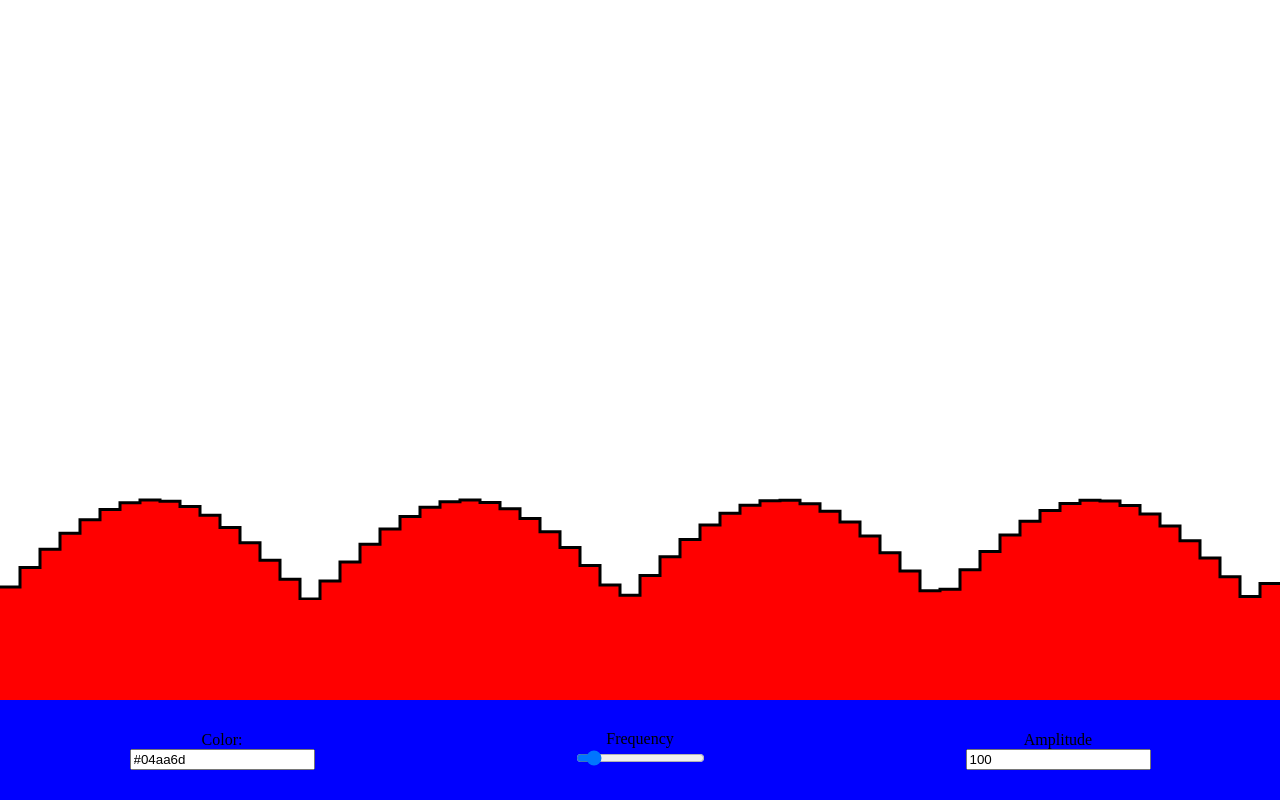
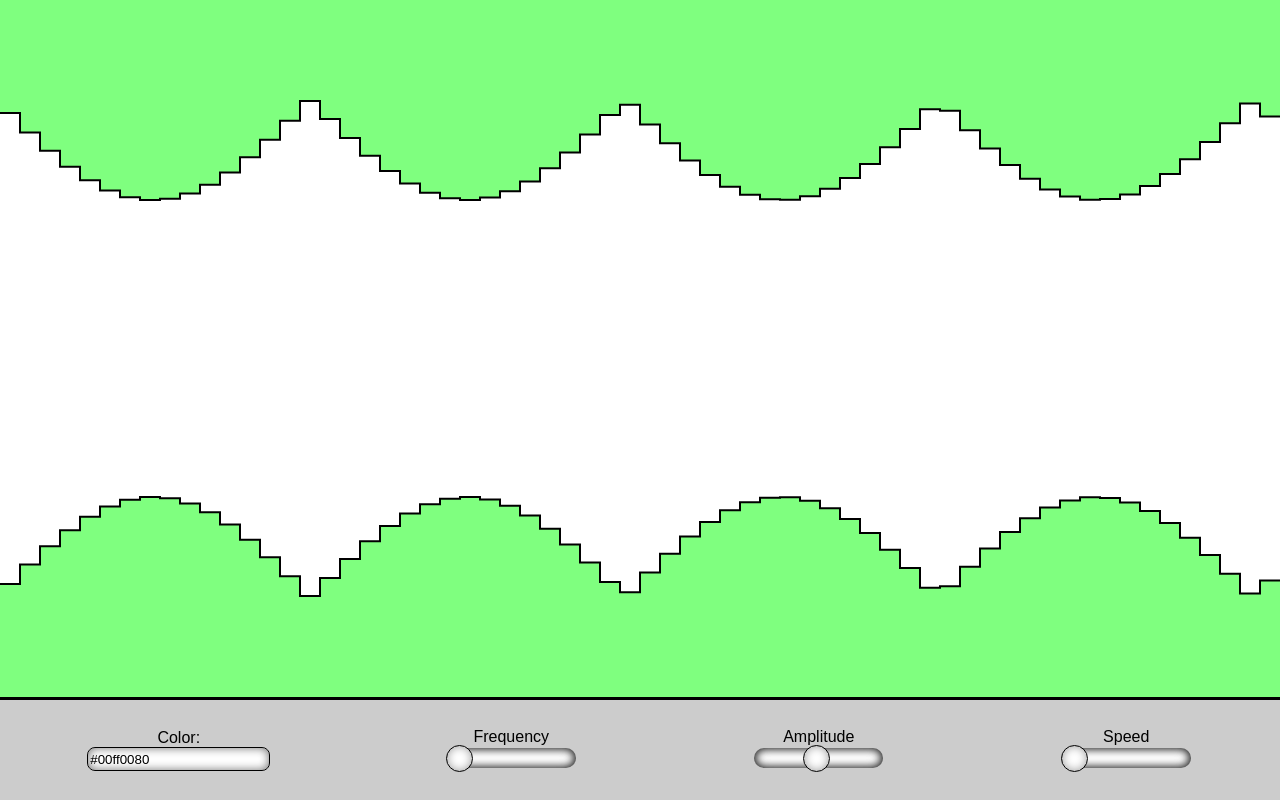
Before and after one commit to AdamEvans158/RectangleSineWaves, a plain HTML site: page index.html in a window 1280 px wide. Drawn offline with Linux system fonts and the light colour scheme.

Commit message:
3/12/2023 Updates
Added ranges for sine values. Fixed page  styling. added top wave

```diff
--- a/index.html
+++ b/index.html
@@ -16,17 +16,22 @@
             <div class="color-container flex-item">
                 <label for="colorInput" class="color-label">Color:</label>
                 <br>
-                <input type="text" name="color input" id="colorInput" class="color-input" placeholder="Enter a color" value="#04aa6d">
+                <input type="text" name="color input" id="colorInput" class="color-input" placeholder="Enter a color" value="#00ff0080">
             </div>
             <div class="frequency-container flex-item">
                 <label for="freqInput" class="freq-label">Frequency</label>
                 <br>
-                <input type="range" name="freqency input" id="freqInput" step="0.01" min="0.01" max="1" value="0.1">
+                <input type="range" name="freqency input" id="freqInput" step="0.01" min="0.001" max="1" value="0.001">
             </div>
             <div class="amp-container flex-item">
                 <label for="ampInput" class="amp-label">Amplitude</label>
                 <br>
-                <input type="text" name="Amplitude Input" id="ampInput" placeholder="Enter amplitude value" value="100">
+                <input type="range" min="10" value="100" name="Amplitude Input" id="ampInput" value="100">
+            </div>
+            <div class="speed-container flex-item">
+                <label for="speedInput" class="speed-label">Speed</label>
+                <br>
+                <input type="range" name="speed input" id="speedInput" min="0.01" max="0.25" step="0.01" value="0.01" class="speedInput">
             </div>
         </div>
     </div>
--- a/js/Rectangle.js
+++ b/js/Rectangle.js
@@ -1,24 +1,29 @@
 export default class Rectangle{
-    constructor(x, y, width, height, amp, freq){
+    constructor(x, y, width, height, amp, freq, speed){
         this.x = x;
         this.y = y;
-        this.i = this.x;
+        this.i = 0;
         this.width = width;
         this.height = height;
-        this.color = "red";
         this.amp = amp;
         this.freq = freq;
+        this.speed = speed;
     }
 
     draw(ctx){
-        ctx.fillStyle = this.color;
         ctx.fillRect(this.x, this.y, this.width, this.height);
     }
 
     update(ctx, canvasHeight){
-        this.i -= 1;
-        this.height = Math.abs(Math.sin(this.i * this.freq)) * this.amp;
-        this.y = canvasHeight - 100 - this.height
+        this.i -= this.speed;
+        this.height = Math.abs(Math.sin(this.i + this.x * this.freq)) * this.amp;
+        this.y = canvasHeight - 100 - this.height;
+        this.draw(ctx);
+    }
+
+    update2(ctx){
+        this.i -= this.speed;
+        this.height = Math.abs(Math.sin(this.i + this.x * this.freq)) * this.amp;
         this.draw(ctx);
     }
 }
--- a/js/main.js
+++ b/js/main.js
@@ -1,55 +1,105 @@
 import Rectangle from "./Rectangle.js";
 
+// get canvas element
 const canvas = document.getElementById('canvas');
 canvas.width = window.innerWidth;
 canvas.height = canvas.getBoundingClientRect().height;
 
+// Custom value input elements
 const colorInput = document.getElementById('colorInput');
 const freqInput = document.getElementById('freqInput');
 const ampInput = document.getElementById('ampInput');
+const speedInput = document.getElementById('speedInput');
+const widthInput = document.getElementById('widthInput');
+
+ampInput.max = (canvas.height - 200) / 2; // Calculate max amplitude
+ampInput.value = (canvas.height - 200) / 2 / 2;
 
 let ctx = canvas.getContext('2d');
 
-ctx.lineWidth = 3;
+ctx.lineWidth = 2;
 
-let rectangles = [];
+// Arrays of the top and bottom rectangles
+let bottomRectangles = [];
+let topRectangles = [];
 
+// Sine wave varibles
 let rectWidth = 20;
 let amp = 100;
 let freq = 0.01;
-let color = "#04aa6d"
+let speed = 0.01;
+let color = "#00ff0080";
 
+ctx.fillStyle = color;
+
+// Function to add and reset the rectangles
 function addRects(){
-    rectangles.length = 0;
+    bottomRectangles.length = 0;
+    topRectangles.length = 0;
     for(let i = 0; i < canvas.width/rectWidth; i++) {
         let x = i * rectWidth;
         let height = Math.abs(Math.sin(x * freq) * amp);
         let y = canvas.height - 100 - height;
-        rectangles.push(new Rectangle(x, y, rectWidth, height, amp, freq));
+        bottomRectangles.push(new Rectangle(x, y, rectWidth, height, amp, freq, speed));
+        topRectangles.push(new Rectangle(x, 100, rectWidth, height, amp, freq, speed));
     }
 }
 addRects();
 
+// Draw Loop
 function animate(){
     requestAnimationFrame(animate);
     ctx.clearRect(0, 0, canvas.width, canvas.height);
-    for(let i = 0; i < rectangles.length; i++) {
-        rectangles[i].update(ctx, canvas.height);
+
+    // Update loop
+    for(let i = 0; i < bottomRectangles.length; i++) {
+        bottomRectangles[i].update(ctx, canvas.height);
+        topRectangles[i].update2(ctx);
     }
 
+    // Creates a black line that draws onto the top of the bottom wave
     ctx.beginPath();
-    ctx.moveTo(rectangles[0].x, rectangles[0].y);
-    ctx.lineTo(rectangles[0].x + rectangles[0].width, rectangles[0].y);
-    for(let i = 1; i < rectangles.length; i++) {
-        ctx.lineTo(rectangles[i].x, rectangles[i].y);
-        ctx.lineTo(rectangles[i].x + rectangles[i].width, rectangles[i].y);
+    ctx.moveTo(bottomRectangles[0].x, bottomRectangles[0].y);
+    ctx.lineTo(bottomRectangles[0].x + bottomRectangles[0].width, bottomRectangles[0].y);
+    for(let i = 1; i < bottomRectangles.length; i++) {
+        ctx.lineTo(bottomRectangles[i].x, bottomRectangles[i].y);
+        ctx.lineTo(bottomRectangles[i].x + bottomRectangles[i].width, bottomRectangles[i].y);
     }
     ctx.stroke();
 
-    ctx.fillRect(0, rectangles[0].y + rectangles[0].height, canvas.width, canvas.height);
+    // Creates a black line that draws onto the bottom of the top wave
+    ctx.beginPath();
+    ctx.moveTo(topRectangles[0].x, topRectangles[0].y + topRectangles[0].height);
+    ctx.lineTo(topRectangles[0].x + topRectangles[0].width, topRectangles[0].y + topRectangles[0].height);
+    for(let i = 1; i < topRectangles.length; i++){
+        ctx.lineTo(topRectangles[i].x, topRectangles[i].y + topRectangles[i].height);
+        ctx.lineTo(topRectangles[i].x + topRectangles[i].width, topRectangles[i].y + topRectangles[i].height);
+    }
+    ctx.stroke();
+
+    // Filler space rectangles
+    ctx.fillRect(0, 0, canvas.width, 100);
+    ctx.fillRect(0, bottomRectangles[0].y + bottomRectangles[0].height, canvas.width, canvas.height);
 }
 animate();
 
-colorInput.addEventListener("input", (e) => {
+// Event handlers for changes in the sine wave values
+colorInput.addEventListener("change", (e) => {
+    color = e.target.value;
+    ctx.fillStyle = color;
+})
 
+freqInput.addEventListener("input", (e) => {
+    freq = e.target.value;
+    addRects();
 })
+
+ampInput.addEventListener("input", (e) => {
+    amp = e.target.value;
+    addRects();
+})
+
+speedInput.addEventListener("input", (e) => {
+    speed = e.target.value;
+    addRects();
+})
--- a/styles.css
+++ b/styles.css
@@ -1,6 +1,14 @@
+
+:root{
+    --bg-color-light-1: #ffffff;
+    --bg-color-light-2: hsl(0, 0%, 80%);
+    --input-bg-light: hsl(0, 0%, 65%);
+}
+
 body, html{
     height: 100%;
     margin: 0;
+    overflow: hidden;
 }
 
 .flex-container{
@@ -11,7 +19,7 @@ body, html{
 
 .canvas{
     flex-grow: 1;
-    background-color: transparent;
+    background-color: var(--bg-color-light-1);
 }
 
 .program-settings-container{
@@ -19,11 +27,53 @@ body, html{
     display: flex;
     justify-content: space-around;
     align-items: center;
-    background-color: blue;
+    background-color: var(--bg-color-light-2);
     min-height: 100px;
+    border-top: 3px solid ;
 }
-
 
 .flex-item{
     text-align: center;
 }
+
+#colorInput{
+    box-shadow: inset  0 0 10px rgba(0, 0, 0, 0.562);
+    height: 20px;
+    border-radius: 8px;
+    border: 1px solid black;
+    outline: none;
+}
+
+input[type="range"]::-webkit-slider-runnable-track {
+    box-shadow: inset  0 0 10px rgba(0, 0, 0, 0.562);
+    height: 20px;
+    border-radius: 20px;
+}
+
+input[type="range"]::-moz-range-track {
+    box-shadow: inset  0 0 10px rgba(0, 0, 0, 0.562);
+    height: 20px;
+    border-radius: 20px;
+}
+
+input[type="range"]{
+    -webkit-appearance: none;
+    border-radius: 15px;
+    box-shadow: inset  0 0 10px rgba(0, 0, 0, 0.807);
+}
+
+input[type="range"]::-webkit-slider-thumb{
+    position: relative;
+    -webkit-appearance: none;
+    border-radius: 50%;
+    box-shadow: inset  0 0 10px rgba(0, 0, 0, 0.38);
+    outline: 1px solid black;
+    background-color: var(--bg-color-light-1);
+    width: 25px;
+    height: 25px;
+    top: -2.5px;
+}
+
+label{
+    font-family: Arial, Helvetica, sans-serif;
+}
```
